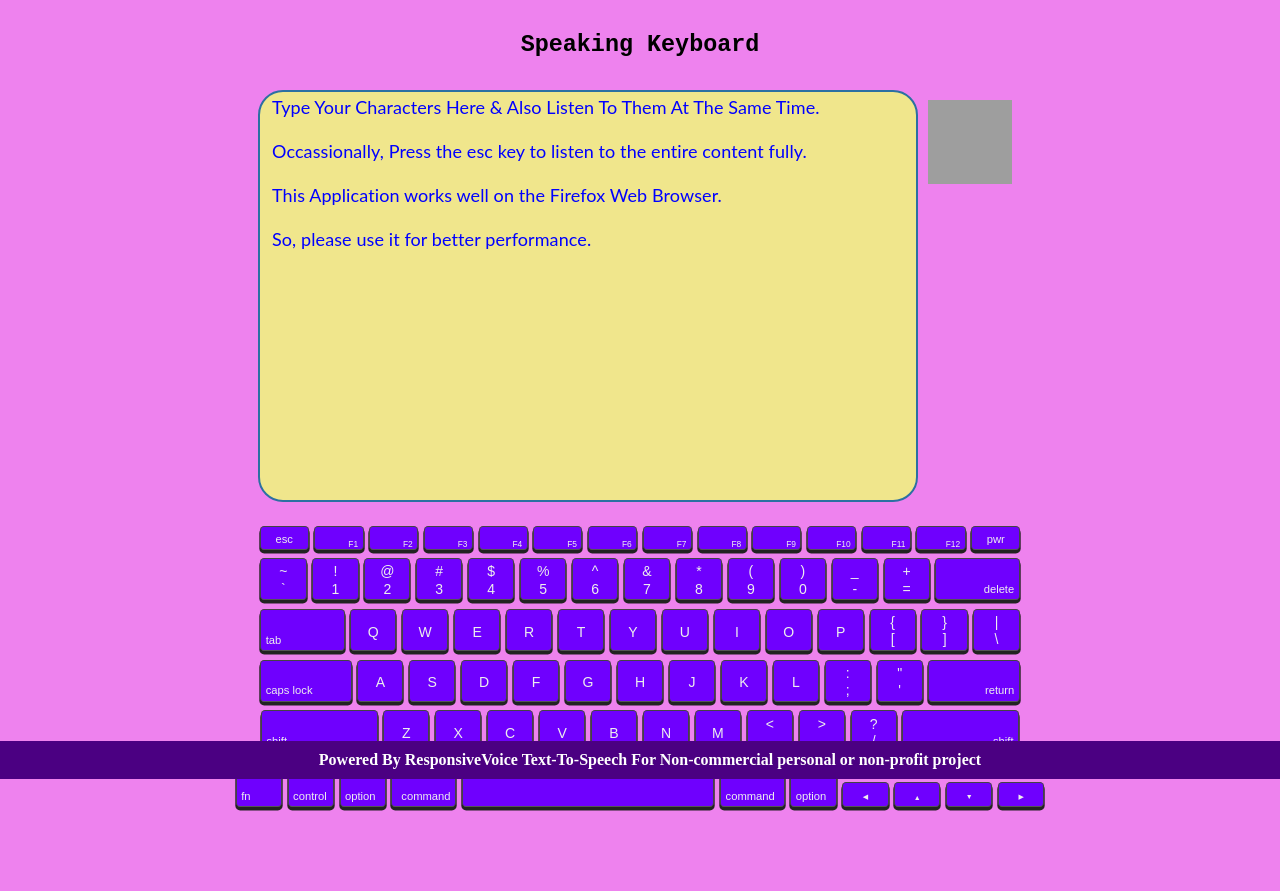
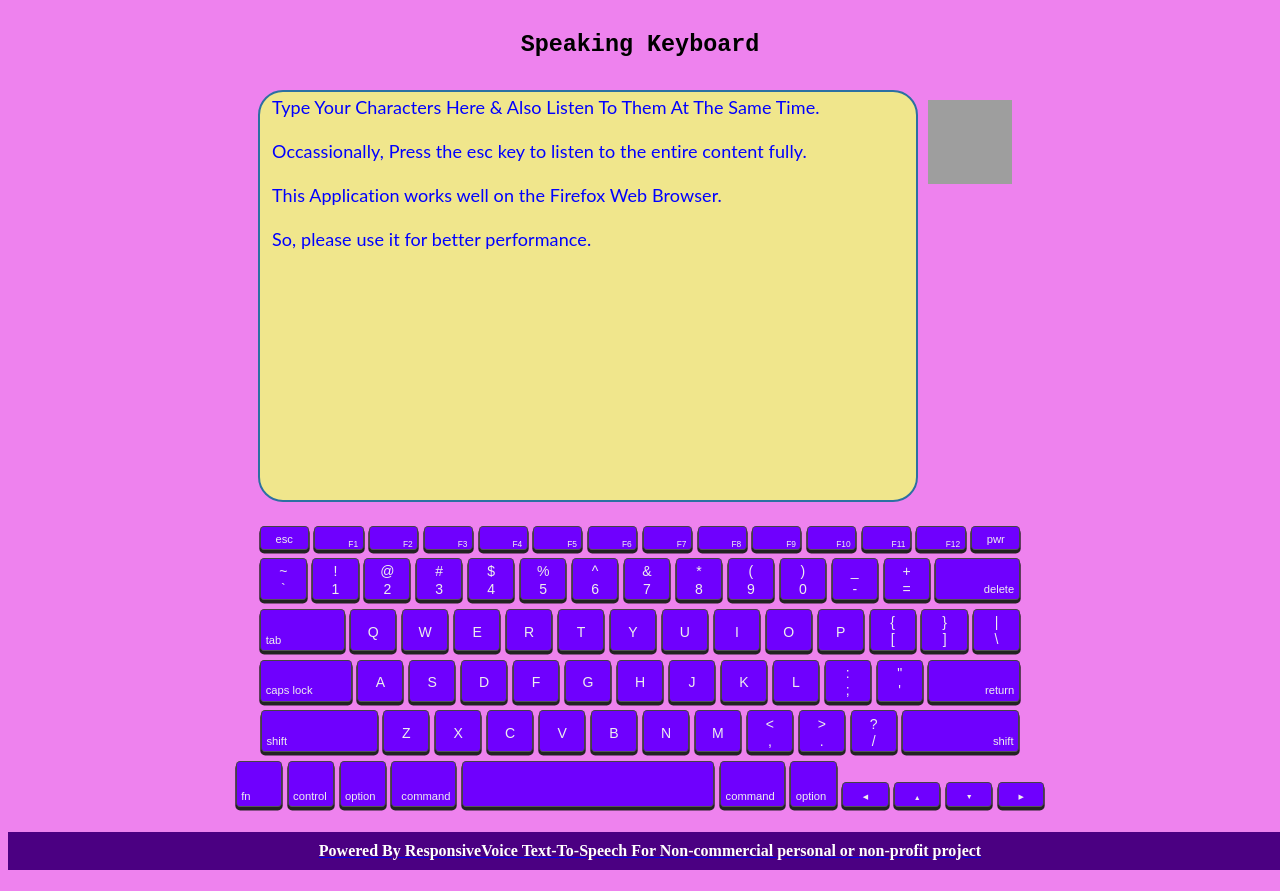
Before and after one commit to linuxguist/keyboard, a plain HTML site: page index.html in a window 1280 px wide. Before the commit the page ends 818 px from the top, so only its background shows below. Drawn offline with nearby package versions, Linux system fonts and the light colour scheme; grey boxes are pictures that could not be loaded; a script that the page names is missing.

Commit message:
no message

```diff
--- a/index.html
+++ b/index.html
@@ -537,7 +537,7 @@ responsiveVoice.speak("hello world", "UK English Male", {volume: 1});
 
 <style>
 footer h4 {
-   position: fixed;
+   position: relative;
    left: 0;
    bottom: 0;
    width: 100%;
```
